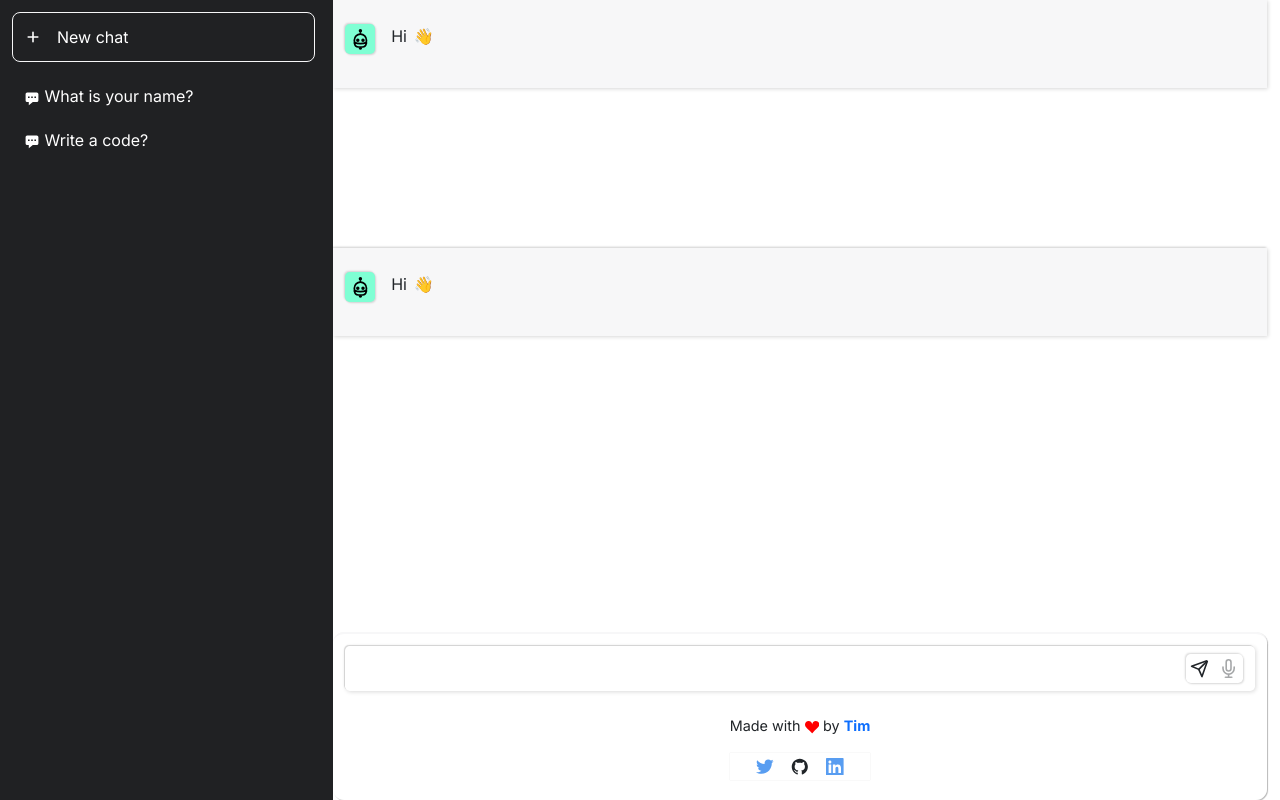
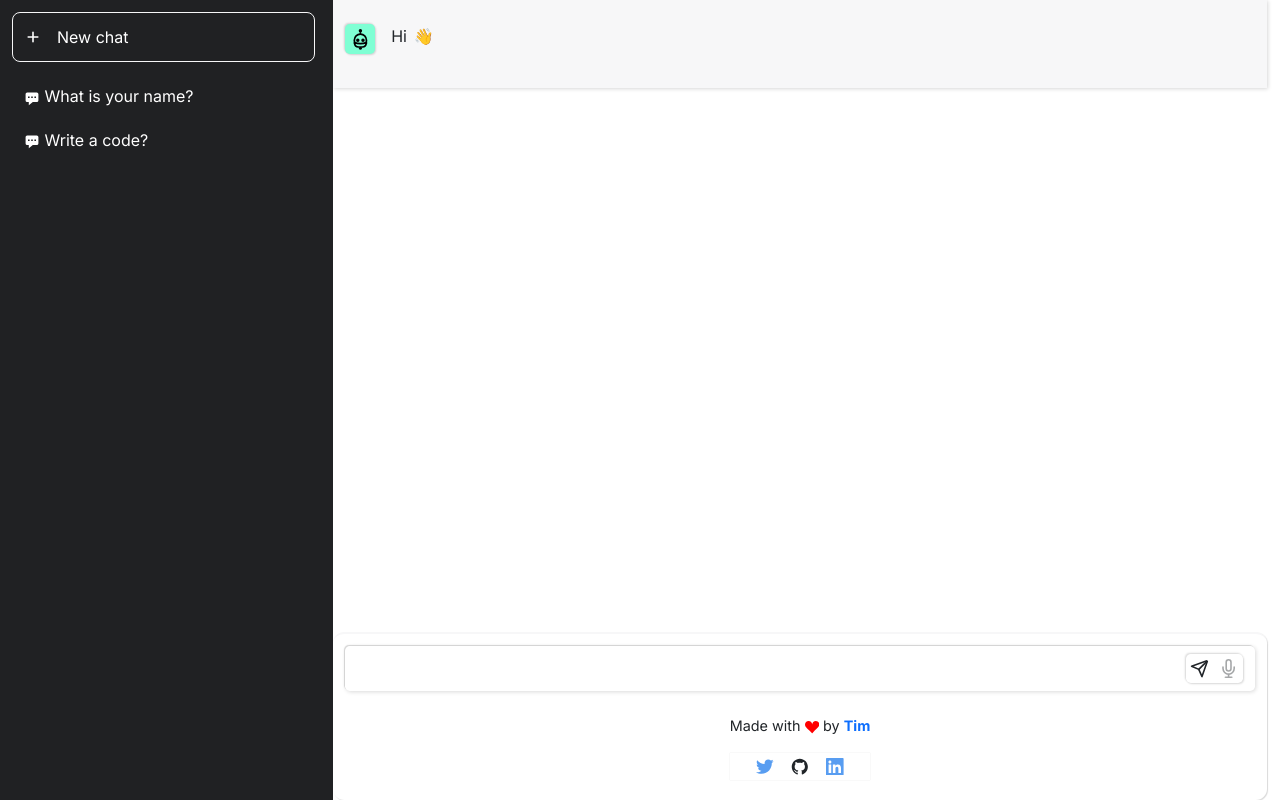
Before and after one commit to Manuelthegoat/voiceGPT, a React (Vite) app: page / in a window 1280 px wide. Built offline with nearby package versions, Linux system fonts and the light colour scheme.

Commit message:
fized ui

```diff
--- a/src/App.jsx
+++ b/src/App.jsx
@@ -69,7 +69,6 @@ function App() {
 
 			// Returned Text from API
 			const response = completion.data.choices[0].text;
-			console.log(response);
 
 			setHistory((prev) => {
 				return { ...prev, answer: prev.answer + `.\n ${response}` };
@@ -91,12 +90,6 @@ function App() {
 			<div className="chat__wrapper">{chats}</div>
 
 			<ChatBar setQuery={setQuery} />
-			<div className="chat__wrapper">
-				{chats.map(chat => chat)}
-
-			<ChatBar setQuery={setQuery} />
-
-			</div>
 		</main>
 		// </div>
 	);
```
